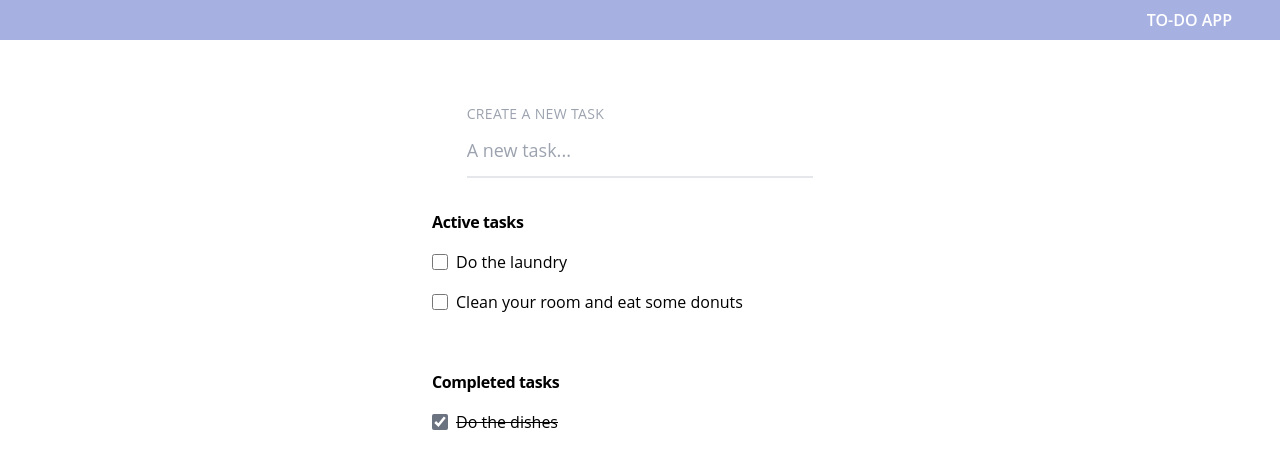
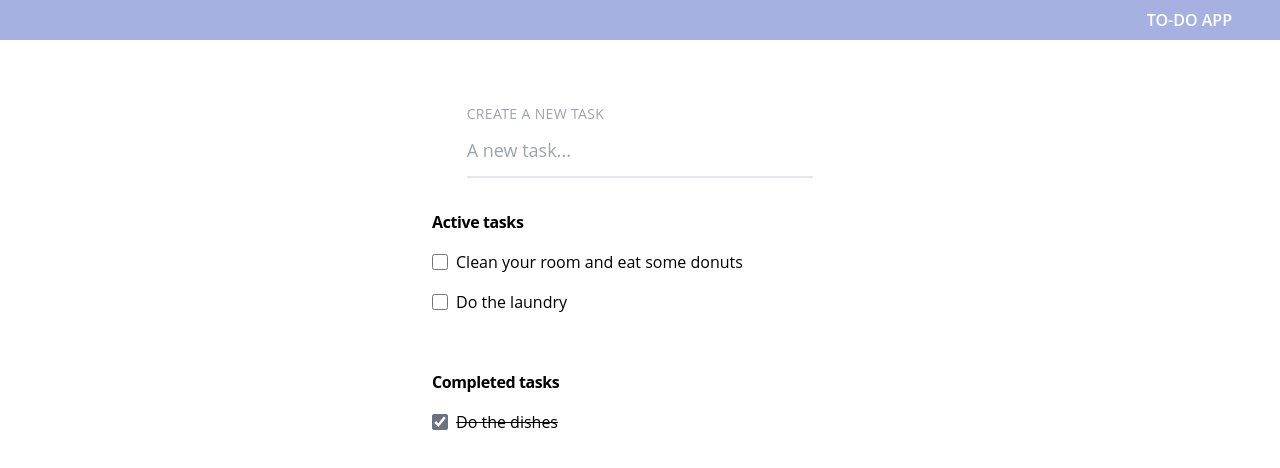
Before and after one commit to MartinP460/to-do-app, a React (Create React App) app: page / in a window 1280 px wide. Shown: the top 468 px of the page. Built offline with nearby package versions, Linux system fonts and the light colour scheme; some icons are missing.

Commit message:
Add sort by date by default.

```diff
--- a/src/components/Tasks.jsx
+++ b/src/components/Tasks.jsx
@@ -5,15 +5,20 @@ import { Trophy, Gym, ArrowUpCircled } from "iconoir-react";
 import Task from "./common/Task";
 
 const Tasks = () => {
-  const [active, completed] = useSelector((tasks) => [
-    tasks.filter((t) => !t.completed),
-    tasks.filter((t) => t.completed),
-  ]);
+  const [active, completed] = useSelector((tasks) => {
+    const sortedTasks = tasks.sort(
+      (firstEl, secondEl) => firstEl.created - secondEl.created
+    );
+    return [
+      sortedTasks.filter((t) => !t.completed),
+      sortedTasks.filter((t) => t.completed),
+    ];
+  });
 
   if (active.length === 0 && completed.length === 0) {
     return (
       <div className="flex flex-col items-center mt-8">
-        <ArrowUpCircled width={40} height={40} color="#BEBEBE" />
+        <ArrowUpCircled width={40} height={40} className="text-gray-300" />
         <p className="text-gray-400 mt-4">
           Add tasks in the input field above.
         </p>
@@ -27,7 +32,7 @@ const Tasks = () => {
       <div className="mt-2">
         {active.length === 0 ? (
           <div className="flex flex-col items-center">
-            <Trophy width={40} height={40} color="#BEBEBE" />
+            <Trophy width={40} height={40} className="text-gray-300" />
             <p className="text-gray-400">
               You&apos;ve completed all your tasks. Great job!
             </p>
@@ -40,7 +45,7 @@ const Tasks = () => {
       <div className="mt-2">
         {completed.length === 0 ? (
           <div className="flex flex-col items-center">
-            <Gym width={40} height={40} color="#BEBEBE" />
+            <Gym width={40} height={40} className="text-gray-300" />
             <p className="text-gray-400">No completed tasks. Get going!</p>
           </div>
         ) : (
--- a/src/reducers/reducer.js
+++ b/src/reducers/reducer.js
@@ -3,18 +3,21 @@ const tasks = [
     title: "Do the laundry",
     completed: false,
     starred: false,
+    created: Date.now(),
     id: 0,
   },
   {
     title: "Clean your room and eat some donuts",
     completed: false,
     starred: true,
+    created: Date.now() - 1000000,
     id: 1,
   },
   {
     title: "Do the dishes",
     completed: true,
-    starred: true,
+    starred: false,
+    created: Date.now() + 10000,
     id: 2,
   },
 ];
```
